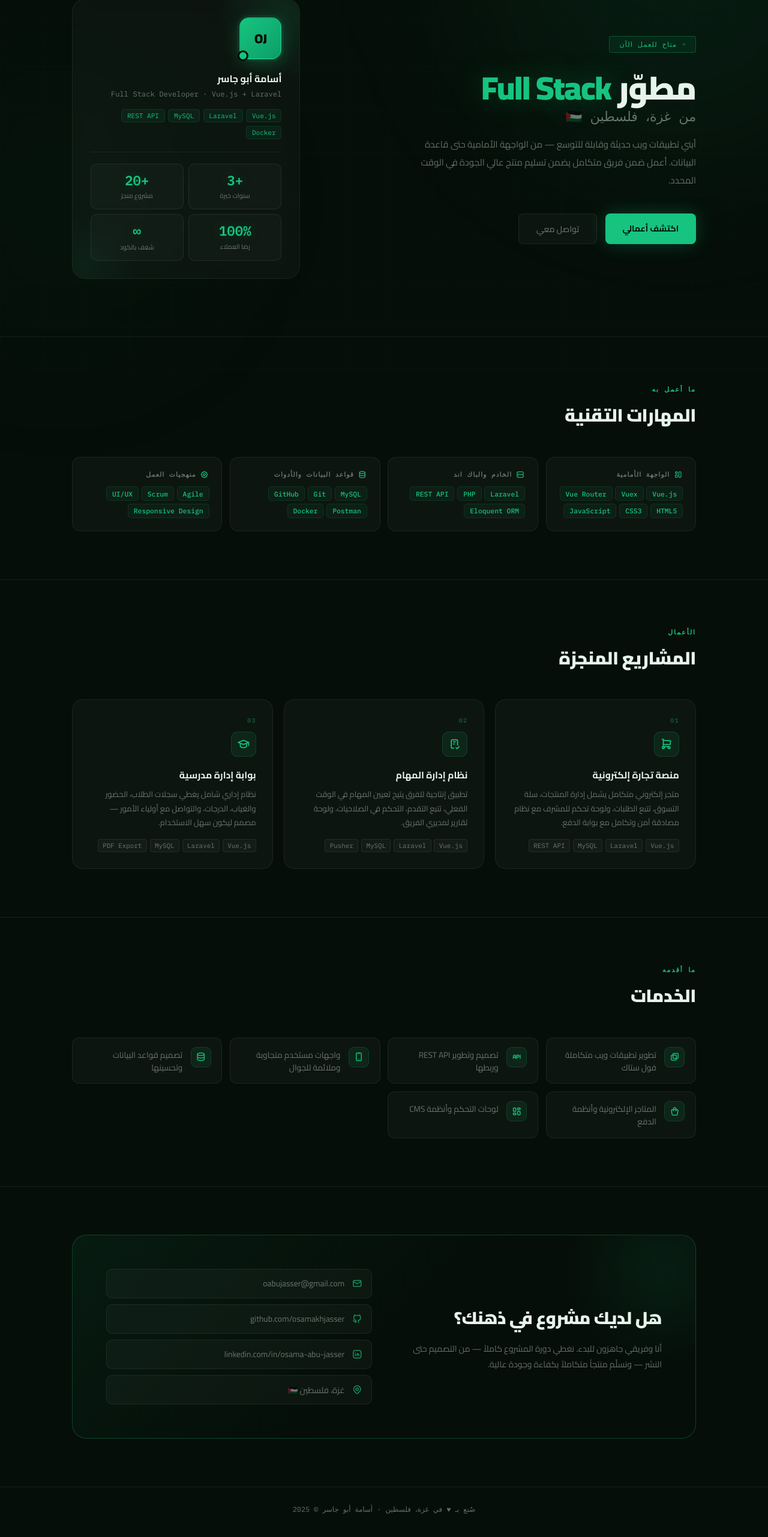
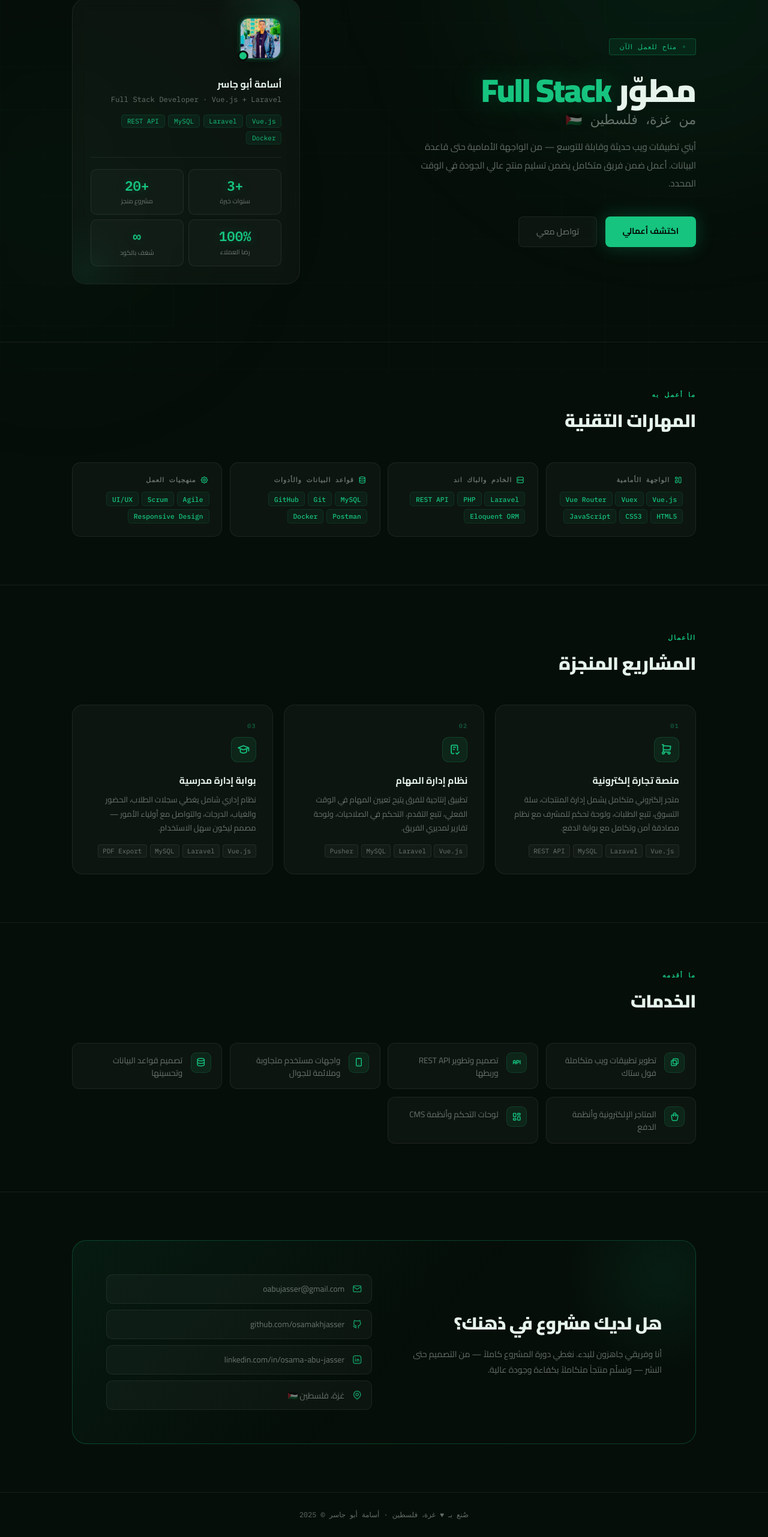
Before and after one commit to osamakhjasser/osamai, a plain HTML site: page index.html in a window 1280 px wide. Shown: the part 177-2740 px from the top of the page at 60% size. Drawn offline with Linux system fonts and the light colour scheme.

Commit message:
index.html

```diff
--- a/index.html
+++ b/index.html
@@ -250,7 +250,7 @@ footer{text-align:center;padding:1.8rem;font-size:.74rem;color:var(--text-muted)
     <div class="profile-card reveal">
       <div class="avatar-wrap">
         <img class="avatar-img" id="avatar-img"
-          src="image/osama.jpg"
+          src="osama.jpg"
           onerror="this.style.display='none';document.getElementById('avatar-fallback').style.display='flex'"
           alt="Osama Abu Jasser">
         <div class="avatar-fallback" id="avatar-fallback">OJ</div>
@@ -364,7 +364,7 @@ footer{text-align:center;padding:1.8rem;font-size:.74rem;color:var(--text-muted)
   </div>
 </section>
 
-<footer><span data-key="footer">صُنع بـ ♥ في غزة، فلسطين · أسامة أبو جاسر © 2025</span></footer>
+<footer><span data-key="footer">صُنع بـ ♥ غزة، فلسطين · أسامة أبو جاسر © 2025</span></footer>
 
 <script>
 // ── TRANSLATION DICTIONARY ─────────────────────────────────────────────
```
